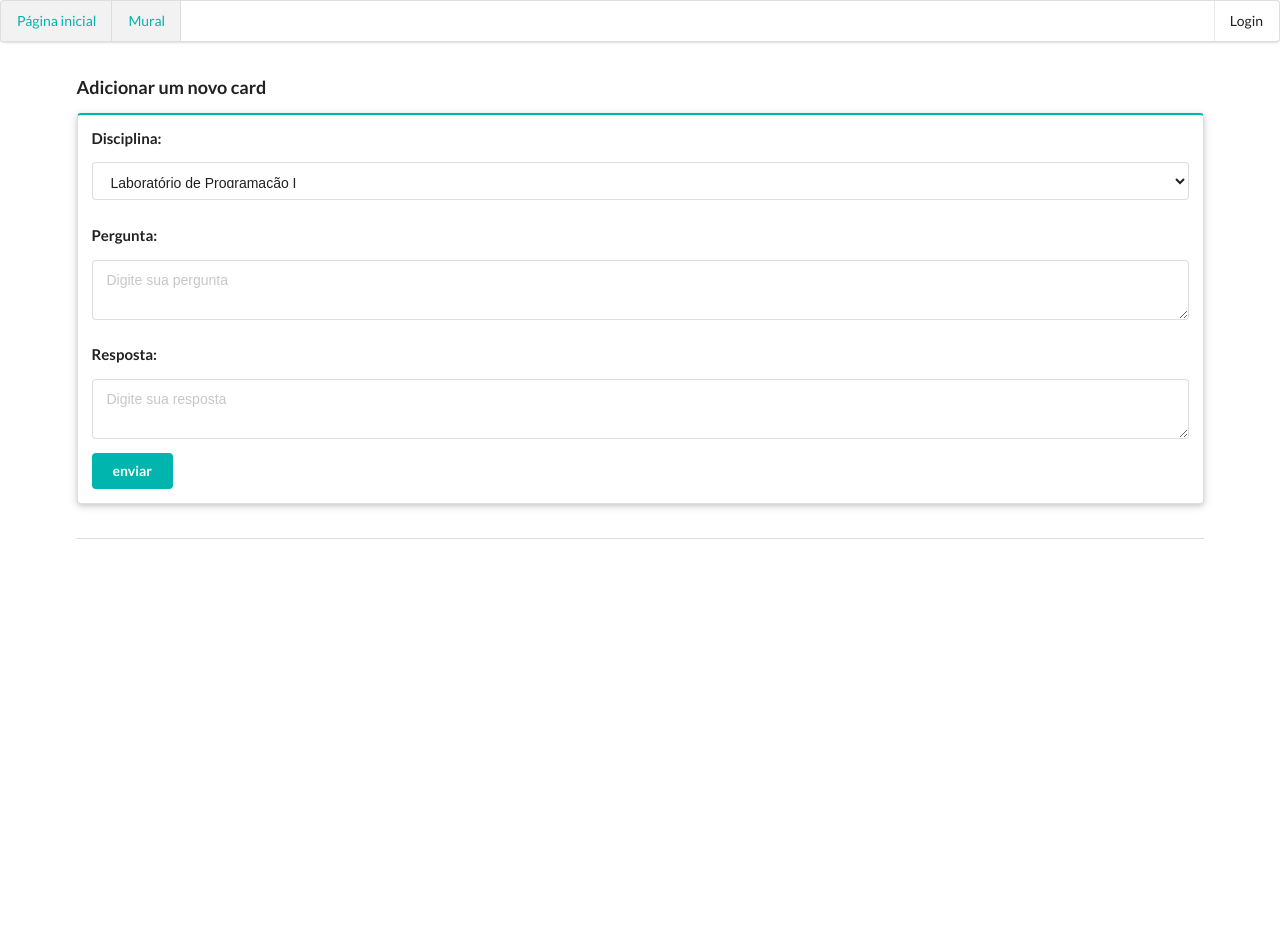
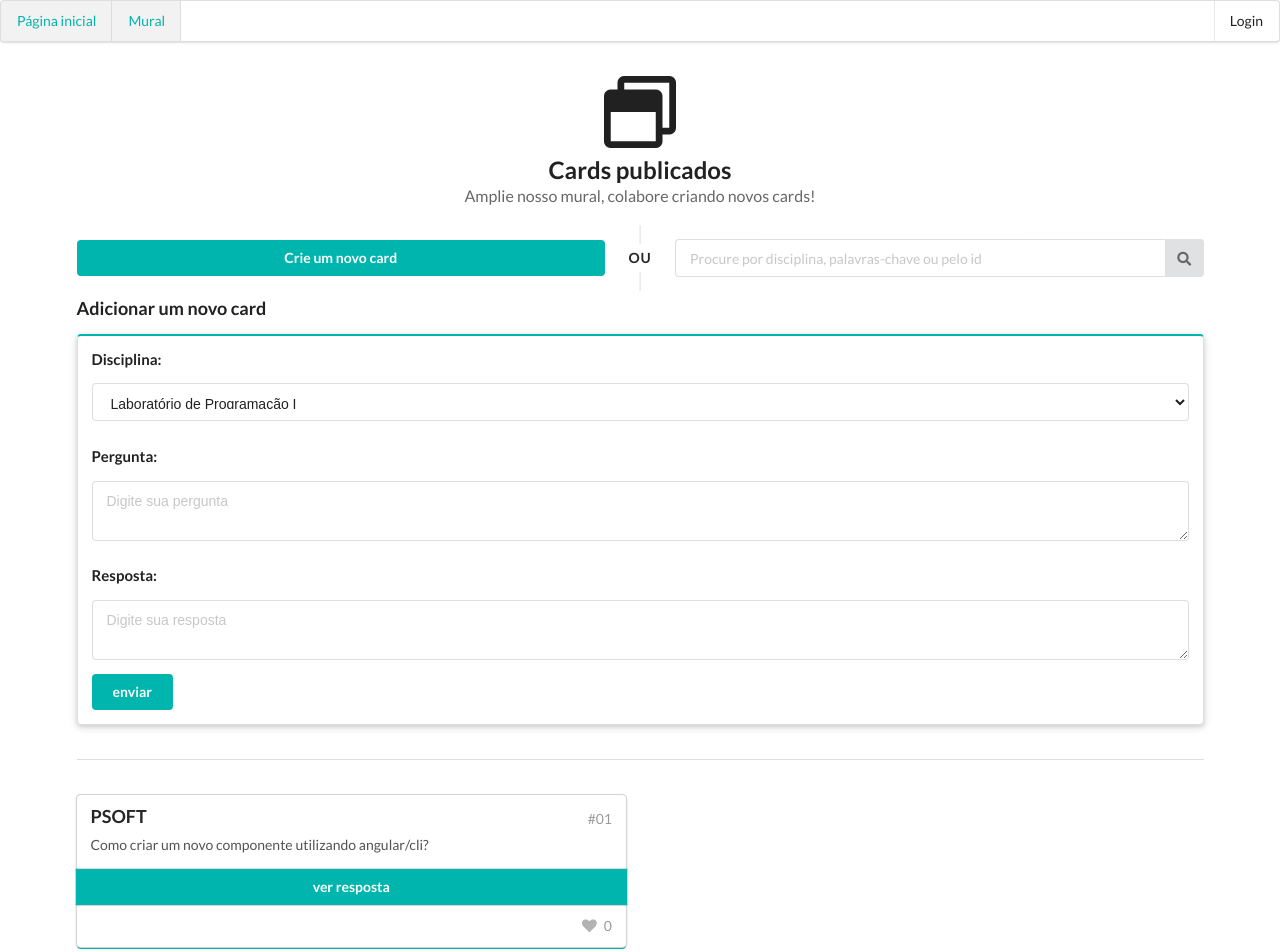
Before and after one commit to viniciusjps/flashcard, an Angular app: page /mural in a window 1280 px wide. Shown: the top 952 px of the page. Before the commit the page ends 800 px from the top, so only its background shows below. Built offline with nearby package versions, Linux system fonts and the light colour scheme.

Commit message:
Adicionado novos componentes,  mudanças na página home, mural e login

```diff
--- /dev/null
+++ b/src/app/cards/cards.component.html
@@ -0,0 +1,87 @@
+<div class="ui container">
+  <h3>Adicionar um novo card</h3>
+  <div class="ui raised teal segment">
+
+    <h4>Disciplina: </h4>
+    <select class="ui fluid selection dropdown" #discipline>
+      <option class="ui item" value="LP1">Laboratório de Programação I</option>
+      <option class="ui item" value="LP2">Laboratório de Programação II</option>
+      <option class="ui item" value="LP3">Laboratório de Programação III</option>
+      <option class="ui item" value="OAC">Organização e Arquitetura de Computadores</option>
+      <option class="ui item" value="PSOFT">Projeto de Software</option>
+      <option class="ui item" value="TC">Teoria da Computação</option>
+    </select>
+
+    <h4>Pergunta: </h4>
+    <div class="ui form">
+      <div class="ui field">
+        <textarea rows="2" placeholder="Digite sua pergunta" #question></textarea>
+      </div>
+    </div>
+
+    <h4>Resposta: </h4>
+    <div class="ui form">
+      <div class="ui field">
+        <textarea rows="2" placeholder="Digite sua resposta" #answer></textarea>
+      </div>
+      <button class="ui teal button"
+      (click)="addCard(discipline.value,question.value,answer.value)"
+      >enviar</button>
+    </div>
+  </div>
+</div>
+
+<br><div class="ui container"><div class="ui divider"></div></div><br>
+
+<div class="ui container">
+  <div class="ui two cards">
+    <div class="ui card shape" *ngFor="let card of cards">
+      <div class="ui side {{ getSideType(card.getSeeAnswer()) }}">
+        <div class="ui teal fluid card" [@rotate]="getAnimation(card.getSeeAnswer())">
+          <div class="content">
+            <div class="right floated meta">#{{ card.getId() | number:'2.0' }}</div>
+            <div class="header">{{ card.getDiscipline() | uppercase }}</div>
+            <div class="description">
+              <p>{{ card.getQuestion() }}</p>
+            </div>
+          </div>
+          <button class="ui botton attached teal button"
+          (click)="card.setSeeAnswer(!card.getSeeAnswer())">
+            ver resposta
+          </button>
+          <div class="extra content">
+            <div class="right floated">
+              <i class="heart like icon"
+              (click)="card.addRating()">
+              </i>
+              {{ card.getRating() }}
+            </div>
+          </div>
+        </div>
+      </div>
+      <div class="ui side {{ getSideType(!card.getSeeAnswer()) }}">
+        <div class="ui teal fluid card" [@rotate]="getAnimation(!card.getSeeAnswer())">
+          <div class="content">
+            <div class="right floated meta">#{{ card.getId() | number:'2.0' }}</div>
+            <div class="header">{{ card.getDiscipline() | uppercase }}</div>
+            <div class="description">
+              <p>{{ card.getAnswer() }}</p>
+            </div>
+          </div>
+          <button class="ui botton attached teal button"
+          (click)="card.setSeeAnswer(!card.getSeeAnswer())">
+            ver pergunta
+          </button>
+          <div class="extra content">
+            <div class="right floated">
+              <i class="heart like icon"
+              (click)="card.addRating()">
+              </i>
+              {{ card.getRating() }}
+            </div>
+          </div>
+        </div>
+      </div>
+    </div>
+  </div>
+</div>
--- /dev/null
+++ b/src/app/cards/cards.component.ts
@@ -0,0 +1,99 @@
+import { Card } from './../models/card';
+import { Component, OnInit } from '@angular/core';
+
+
+import {
+  trigger,
+  state,
+  style,
+  animate,
+  transition
+ } from '@angular/animations';
+
+@Component({
+  selector: 'app-cards',
+  templateUrl: './cards.component.html',
+  styleUrls: ['./cards.component.css'],
+  animations: [
+    trigger('rotate', [
+      state('left',   style({
+        transform: 'rotateY(180deg)',
+      })),
+      state('right',   style({
+        transform: 'rotateY(0deg)',
+      })),
+      transition('* => *', animate('500ms ease'))
+    ])
+  ]
+})
+export class CardsComponent implements OnInit {
+
+  private cards: Card[] = [];
+  private colors: string[] = [
+      'red', 'orange', 'yellow', 'olive', 'green',
+      'teal', 'blue', 'violet', 'purple', 'pink',
+      'brown', 'grey', 'black'
+  ];
+
+  constructor() { }
+
+  ngOnInit() {
+    const perg = 'Como criar um novo componente utilizando angular/cli?';
+    const resp = 'Basta ir no terminal e executar o comando: ng g c nome-componente';
+    this.cards.push(new Card('PSOFT', perg, resp, 1));
+  }
+
+  /**
+   * Get animation type
+   * @param value Value
+   */
+  public getAnimation(value: boolean): string {
+    return value ? 'left' : 'right';
+  }
+
+  /**
+   * Get side type
+   * @param value Value
+   */
+  public getSideType(value: boolean): string {
+    return value ? '' : 'active';
+  }
+
+  /**
+   * Add a new card
+   * @param discipline Discipline
+   * @param question Question
+   * @param answer Answer
+   */
+  public addCard(discipline: string, question: string, answer: string): void {
+    const id = this.cards.length + 1;
+    const card = new Card(discipline, question, answer, id);
+    this.cards.push(card);
+  }
+
+  /**
+   * Get card by id
+   * @param id Id
+   */
+  public getCard(id: number): Card {
+    return this.cards[id - 1];
+  }
+
+  /**
+   * Get card rating
+   * @param id Id
+   */
+  public getCardRating(id: number): number {
+    const card = this.getCard(id - 1);
+    return card.getRating();
+  }
+
+  /**
+   * Get color name
+   */
+  public getColor(): string {
+    const index = Math.floor(Math.random() * (this.colors.length - 1));
+    return this.colors[index];
+  }
+
+}
--- a/src/app/home/home.component.html
+++ b/src/app/home/home.component.html
@@ -1,5 +1,50 @@
 <div class="ui container">
-  <h1 class="ui teal header">CCCards</h1>
+  <h1 class="ui teal header">Flash Cards</h1>
   <div class="ui divider"></div>
+  <div class="ui content">
+    <h3 class="ui header">
+      O que é aqui.
+    </h3>
+    <br><br><br>
+
+    <div class="ui three column center aligned very relaxed stackable grid">
+      <div class="ui column">
+        <h2 class="ui icon header">
+        <i class="exclamation icon"></i>
+        <div class="content">
+          Como funciona?
+        </div>
+        <div class="sub header">
+          Explicação aqui.
+        </div>
+        </h2>
+      </div>
+
+      <div class="ui column">
+        <h2 class="ui icon header">
+        <i class="check circle icon"></i>
+        <div class="content">
+          Quero participar, como faço?
+        </div>
+        <div class="sub header">
+          Explicação aqui.
+        </div>
+        </h2>
+      </div>
+
+      <div class="ui column">
+        <h2 class="ui icon header">
+        <i class="window clipboard outline icon"></i>
+        <div class="content">
+          Outra coisa aqui
+        </div>
+        <div class="sub header">
+          Explicação aqui.
+        </div>
+        </h2>
+      </div>
+
+    </div>
+  </div>
 </div>
 <br>
--- a/src/app/mural/mural.component.html
+++ b/src/app/mural/mural.component.html
@@ -1,87 +1,51 @@
 <div class="ui container">
-  <h3>Adicionar um novo card</h3>
-  <div class="ui raised teal segment">
 
-    <h4>Disciplina: </h4>
-    <select class="ui fluid selection dropdown" #discipline>
-      <option class="ui item" value="LP1">Laboratório de Programação I</option>
-      <option class="ui item" value="LP2">Laboratório de Programação II</option>
-      <option class="ui item" value="LP3">Laboratório de Programação III</option>
-      <option class="ui item" value="OAC">Organização e Arquitetura de Computadores</option>
-      <option class="ui item" value="PSOFT">Projeto de Software</option>
-      <option class="ui item" value="TC">Teoria da Computação</option>
-    </select>
-
-    <h4>Pergunta: </h4>
-    <div class="ui form">
-      <div class="ui field">
-        <textarea rows="2" placeholder="Digite sua pergunta" #question></textarea>
+  <h2 class="ui icon header center aligned">
+    <i class="window restore outline icon"></i>
+    <div class="content">
+      Cards publicados
+      <div class="sub header">
+        Amplie nosso mural, colabore criando novos cards!
       </div>
     </div>
+  </h2>
+  <br>
 
-    <h4>Resposta: </h4>
-    <div class="ui form">
-      <div class="ui field">
-        <textarea rows="2" placeholder="Digite sua resposta" #answer></textarea>
-      </div>
-      <button class="ui teal button"
-      (click)="addCard(discipline.value,question.value,answer.value)"
-      >enviar</button>
-    </div>
-  </div>
-</div>
-
-<br><div class="ui container"><div class="ui divider"></div></div><br>
-
-<div class="ui container">
-  <div class="ui two cards">
-    <div class="ui card shape" *ngFor="let card of cards">
-      <div class="ui side {{ getSideType(card.getSeeAnswer()) }}">
-        <div class="ui teal fluid card" [@rotate]="getAnimation(card.getSeeAnswer())">
-          <div class="content">
-            <div class="right floated meta">#{{ card.getId() | number:'2.0' }}</div>
-            <div class="header">{{ card.getDiscipline() | uppercase }}</div>
-            <div class="description">
-              <p>{{ card.getQuestion() }}</p>
-            </div>
-          </div>
-          <button class="ui botton attached teal button"
-          (click)="card.setSeeAnswer(!card.getSeeAnswer())">
-            ver resposta
-          </button>
-          <div class="extra content">
-            <div class="right floated">
-              <i class="heart like icon"
-              (click)="card.addRating()">
-              </i>
-              {{ card.getRating() }}
-            </div>
-          </div>
+  <div>
+    <div>
+      <div class="ui two column middle aligned very relaxed stackable grid">
+        <div class="center aligned column">
+          <button class="ui teal fluid button">Crie um novo card</button>
         </div>
-      </div>
-      <div class="ui side {{ getSideType(!card.getSeeAnswer()) }}">
-        <div class="ui teal fluid card" [@rotate]="getAnimation(!card.getSeeAnswer())">
-          <div class="content">
-            <div class="right floated meta">#{{ card.getId() | number:'2.0' }}</div>
-            <div class="header">{{ card.getDiscipline() | uppercase }}</div>
-            <div class="description">
-              <p>{{ card.getAnswer() }}</p>
-            </div>
-          </div>
-          <button class="ui botton attached teal button"
-          (click)="card.setSeeAnswer(!card.getSeeAnswer())">
-            ver pergunta
-          </button>
-          <div class="extra content">
-            <div class="right floated">
-              <i class="heart like icon"
-              (click)="card.addRating()">
-              </i>
-              {{ card.getRating() }}
-            </div>
+        <div style="position:relative; margin:0; padding:0;">
+            <div class="ui vertical divider">Ou</div>
+        </div>
+        <div class="center aligned column">
+          <div class="ui action input fluid">
+            <input type="text" placeholder="Procure por disciplina, palavras-chave ou pelo id">
+            <button class="ui icon button"><i class="search icon"></i></button>
           </div>
         </div>
       </div>
     </div>
+    <!--div class="ui active modal center aligned">
+        <div class="header">Header</div>
+        <div class="content">
+          <p>Ooioioioioioioioioioioioi</p>
+        </div>
+        <div class="actions">
+          <div class="ui approve button">Approve</div>
+          <div class="ui button">Neutral</div>
+          <div class="ui cancel button">Cancel</div>
+        </div>
+      </div>
+      <script>
+        $('.mini.modal')
+          .modal('show')
+        ;
+      </script-->
   </div>
+  <br>
+
 </div>
+<app-cards></app-cards>
--- a/src/app/mural/mural.component.ts
+++ b/src/app/mural/mural.component.ts
@@ -1,96 +1,18 @@
-import { Card } from './../models/card';
 import { Component, OnInit } from '@angular/core';
 
 
-import {
-  trigger,
-  state,
-  style,
-  animate,
-  transition
- } from '@angular/animations';
+import { CardsComponent } from './../cards/cards.component';
 
 @Component({
   selector: 'app-mural',
   templateUrl: './mural.component.html',
-  styleUrls: ['./mural.component.css'],
-  animations: [
-    trigger('rotate', [
-      state('left',   style({
-        transform: 'rotateY(180deg)',
-      })),
-      state('right',   style({
-        transform: 'rotateY(0deg)',
-      })),
-      transition('* => *', animate('500ms ease'))
-    ])
-  ]
+  styleUrls: ['./mural.component.css']
 })
 export class MuralComponent implements OnInit {
-
-  private cards: Card[] = [];
-  private colors: string[] = [
-      'red', 'orange', 'yellow', 'olive', 'green',
-      'teal', 'blue', 'violet', 'purple', 'pink',
-      'brown', 'grey', 'black'
-  ];
 
   constructor() { }
 
   ngOnInit() {
   }
 
-  /**
-   * Get animation type
-   * @param value Value
-   */
-  public getAnimation(value: boolean): string {
-    return value ? 'left' : 'right';
-  }
-
-  /**
-   * Get side type
-   * @param value Value
-   */
-  public getSideType(value: boolean): string {
-    return value ? '' : 'active';
-  }
-
-  /**
-   * Add a new card
-   * @param discipline Discipline
-   * @param question Question
-   * @param answer Answer
-   */
-  public addCard(discipline: string, question: string, answer: string): void {
-    const id = this.cards.length + 1;
-    const card = new Card(discipline, question, answer, id);
-    this.cards.push(card);
-  }
-
-  /**
-   * Get card by id
-   * @param id Id
-   */
-  public getCard(id: number): Card {
-    return this.cards[id - 1];
-  }
-
-  /**
-   * Get card rating
-   * @param id Id
-   */
-  public getCardRating(id: number): number {
-    const card = this.getCard(id - 1);
-    return card.getRating();
-  }
-
-  /**
-   * Get color name
-   */
-  public getColor(): string {
-    const index = Math.floor(Math.random() * (this.colors.length - 1));
-    return this.colors[index];
-  }
-
 }
```
Also changed, not shown: src/app/app.module.ts (+5 -3 lines), src/app/cards/cards.component.css (added), 1 other file (tests, documents, lock files or other folders).
